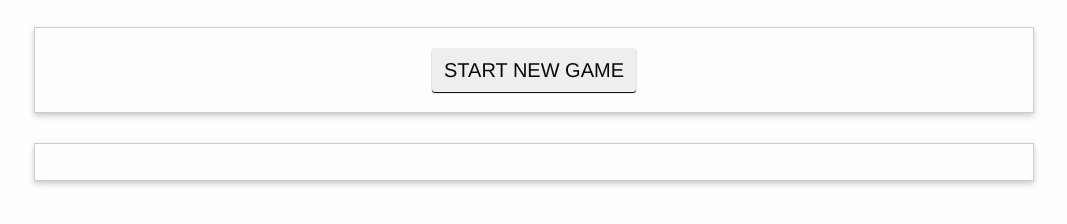
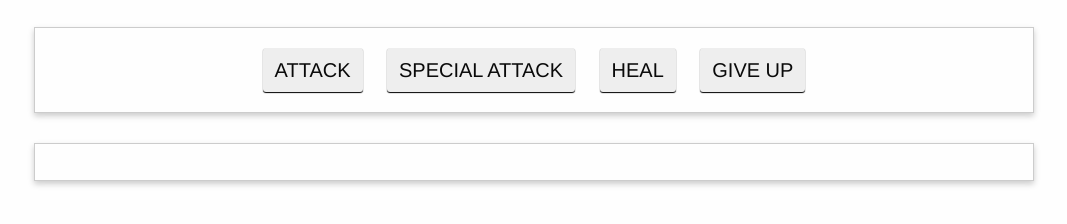
Before and after one commit to mwarnsley/Monster-Slayer, a plain HTML site: page index.html in a window 1280 px wide. Both pictures are taken after a click on the button "START NEW GAME". Shown: the part 134-358 px from the top of the page, without its empty margins (106-1173 px from the left). Drawn offline with nearby package versions, Linux system fonts and the light colour scheme.

Commit message:
Editing the game running button to start the game and adding methods to the vue instance

```diff
--- a/app.js
+++ b/app.js
@@ -5,4 +5,11 @@ new Vue({
     monsterHealth: 100,
     gameIsRunning: false,
   },
+  methods: {
+    startGame: function() {
+      this.gameIsRunning = true;
+      this.playerHealth = 100;
+      this.monsterHealth = 100;
+    },
+  },
 });
--- a/index.html
+++ b/index.html
@@ -30,7 +30,7 @@
         </section>
         <section class=" row controls " v-if="!gameIsRunning">
             <div class="small-12 columns ">
-                <button id="start-game ">START NEW GAME</button>
+                <button id="start-game " @click="startGame">START NEW GAME</button>
             </div>
         </section>
         <section class="row controls " v-else>
```
